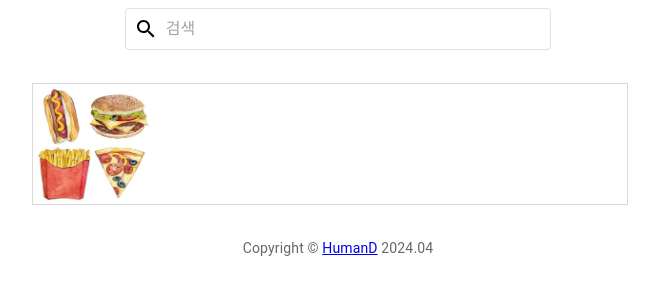
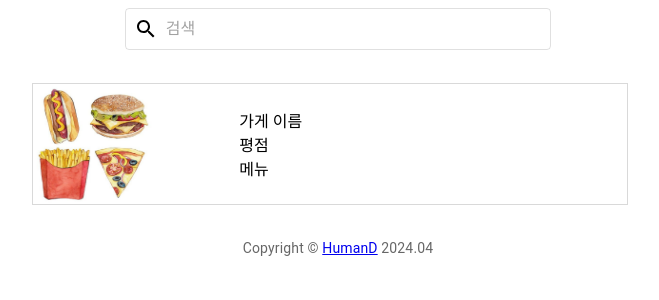
Before and after one commit to FrankSausage/SpringBoot-React-DeliveryAppMakingProject-2024.04, a React (Create React App) app in the folder src/main/frontend/: page /ReviewList in a window 1280 px wide. Shown: the top 300 px of the page, without its empty margins (302-961 px from the left). Built offline with nearby package versions, Linux system fonts and the light colour scheme; no server answers.

Commit message:
[Fix] ReviewList 수정

```diff
--- a/src/main/frontend/src/pages/Home.jsx
+++ b/src/main/frontend/src/pages/Home.jsx
@@ -6,7 +6,7 @@ import OwnerMain from "./Users/View/OwnerMain";
 //주소: http://localhost:3000
 
 export default function Home() {
-    const role = localStorage.getItem('role') ? localStorage.getItem('role') : '점주';
+    const role = localStorage.getItem('role') ? localStorage.getItem('role') : '회원';
     return(
         <Box sx={{ margin: -1 }}>
             {role==='회원' && <UserMain />}
--- a/src/main/frontend/src/pages/Review/ReviewList.jsx
+++ b/src/main/frontend/src/pages/Review/ReviewList.jsx
@@ -36,14 +36,11 @@ export default function ReviewList() {
                 <Link to="/ReviewUpdate" variant="body2" style={{ textDecoration: 'none', color: 'black'  }}>
                 <div>
                   <img src={'/img/41.jpg'} style={{ width: '20%', height: '100%', position: 'absolute', top: 0, left: 0 }} />
-                  {/* <ul style={{ position: 'absolute', top: '50%', left: '40%', transform: 'translate(-50%, -50%)', padding: 0, margin: 0 }}>
+                  <ul style={{ position: 'absolute', top: '50%', left: '40%', transform: 'translate(-50%, -50%)', padding: 0, margin: 0 }}>
                     <li style={{ listStyleType: 'none' }}>가게 이름</li>
                     <li style={{ listStyleType: 'none' }}>평점</li>
                     <li style={{ listStyleType: 'none' }}>메뉴</li>
-                  </ul> */}
-                  <p>가게 이름</p>
-                  <p>평점</p>
-                  <p>메뉴</p>
+                  </ul>
                 </div>
                 </Link>
                 </Box>
```
